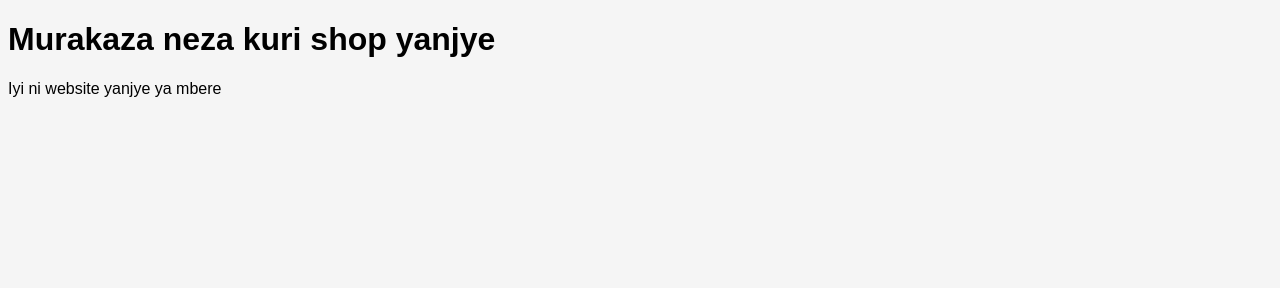
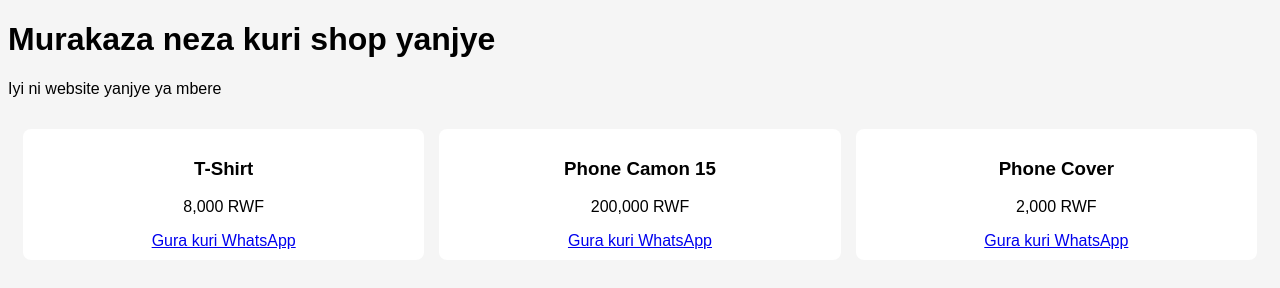
Before and after one commit to kevinjimmy249-ship-it/kevinjimmy249.github.io, a plain HTML site: page index.html in a window 1280 px wide. Drawn offline with Linux system fonts and the light colour scheme.

Commit message:
Update index.html

```diff
--- a/index.html
+++ b/index.html
@@ -11,4 +11,39 @@
   <p>Iyi ni website yanjye ya mbere</p>
 </body>
 
+  <section class="products">
+
+    <div class="product">
+      <h3>T-Shirt</h3>
+      <p class="price">8,000 RWF</p>
+      <a class="btn"
+         href="https://wa.me/250784947772?text=Ndashaka%20kugura%20T-Shirt%20ya%208,000%20RWF"
+         target="_blank">
+        Gura kuri WhatsApp
+      </a>
+    </div>
+
+    <div class="product">
+      <h3>Phone Camon 15</h3>
+      <p class="price">200,000 RWF</p>
+      <a class="btn"
+         href="https://wa.me/250784947772?text=Ndashaka%20kugura%20Phone%20Camon%2015%20ya%20200,000%20RWF"
+         target="_blank">
+        Gura kuri WhatsApp
+      </a>
+    </div>
+
+    <div class="product">
+      <h3>Phone Cover</h3>
+      <p class="price">2,000 RWF</p>
+      <a class="btn"
+         href="https://wa.me/250784947772?text=Ndashaka%20kugura%20Phone%20Cover%20ya%202,000%20RWF"
+         target="_blank">
+        Gura kuri WhatsApp
+      </a>
+    </div>
+
+  </section>
+
 </html>
+<body>
```
